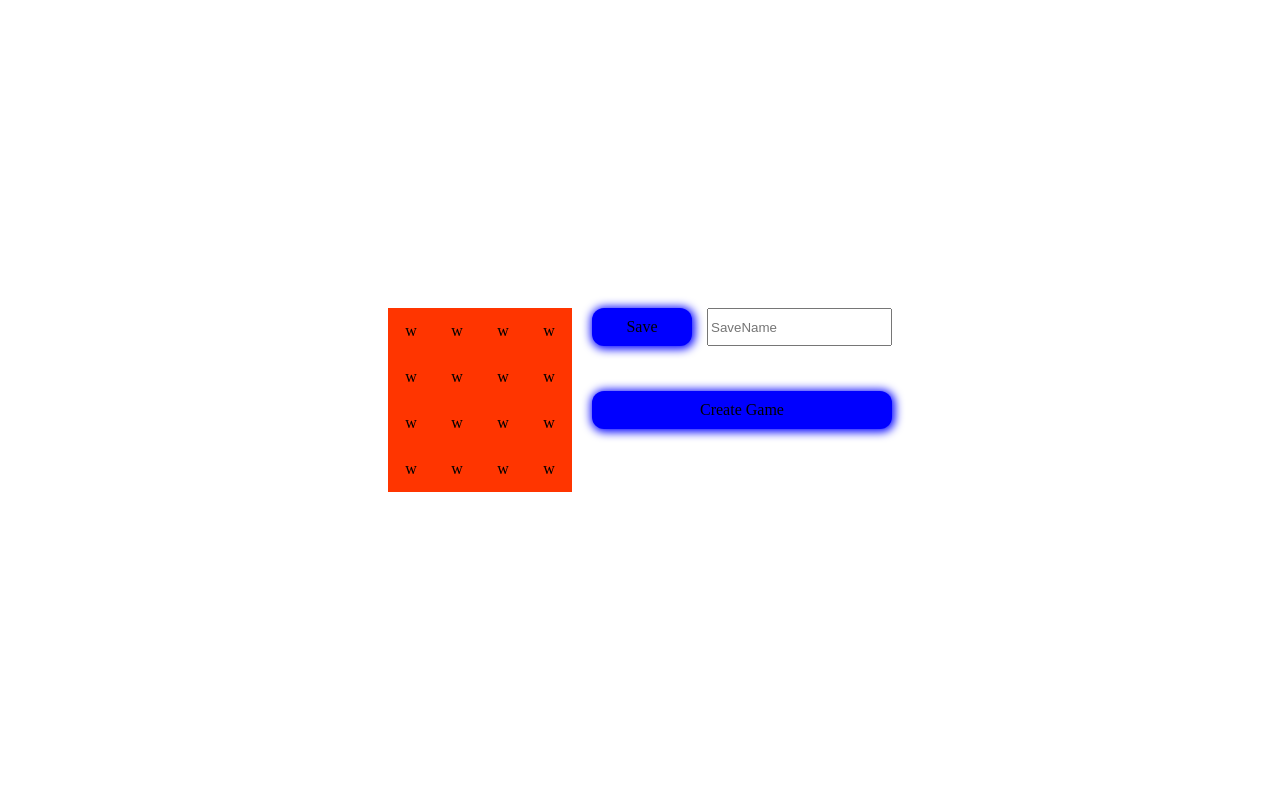
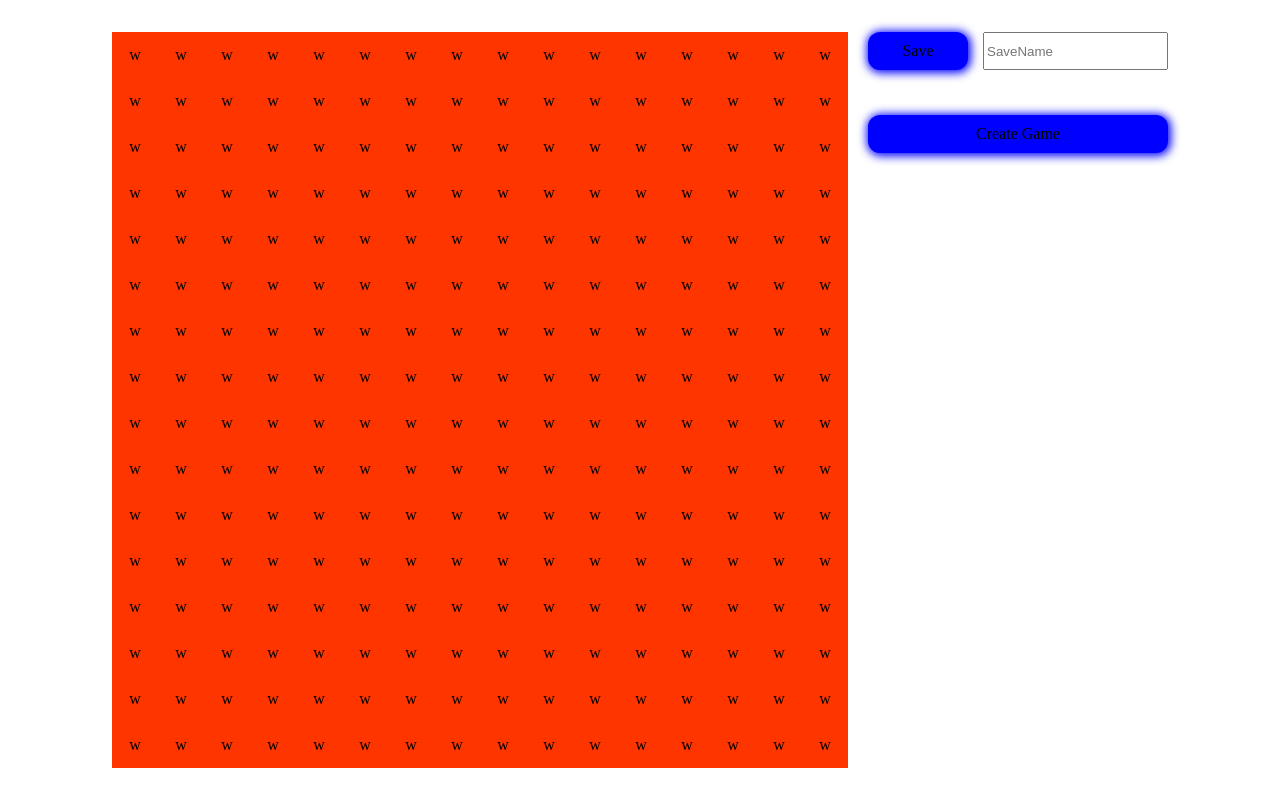
Before and after one commit to FlorianGericke/ap-y2-tsPacman, a React app: page / in a window 1280 px wide. Built offline with nearby package versions, Linux system fonts and the light colour scheme.

Commit message:
structure can initialized from ui
- improvements of ui Code

```diff
--- a/src/app/App.tsx
+++ b/src/app/App.tsx
@@ -3,30 +3,28 @@ import { GameField } from './components/gameField/GameField';
 import './styles/scss/App.scss';
 import { Button } from './components/button/Button';
 import { List } from './components/list/List';
+import { TransferInterface } from '../transfers/TransferInterface';
+import { FieldTypes } from '../game/field/FieldTypes';
 import { GameManager } from '../game/gameManager/GameManager';
-import { ghostPosition } from '../transfers/Types';
-import { FieldTypes } from '../game/field/FieldTypes';
-
-export type FieldableTemp = {
-	mapName: string;
-	width: string;
-	height: string;
-	fields: string[][];
-};
 
 export const App: React.FC = () => {
 	const [gameFieldInformation, setGameFieldInformation] =
-		useState<FieldableTemp>({
-			mapName: '-1',
-			width: '-1',
-			height: '-1',
-			fields: [],
+		useState<TransferInterface>({
+			globals: {
+				width: null,
+				height: null,
+
+				mapName: null,
+
+				playerPostion: null,
+				ghostPositions: null,
+			},
+			specifics: {
+				gameField: [],
+			},
 		});
-	const fieldInformation: string[] = [];
 
-	function updateHandler(e: string) {
-		fieldInformation.push(e);
-	}
+	const upliftedIds: string[] = [];
 
 	function onSave() {
 		const saveName = document.getElementById(
@@ -37,51 +35,74 @@ export const App: React.FC = () => {
 			return;
 		}
 
-		const gamefieldInformation: FieldableTemp = {
-			mapName: saveName.value,
-			width: fieldInformation[0],
-			height: fieldInformation[1],
-			fields: [],
+		const insertNewSaveMap: TransferInterface = {
+			globals: {
+				mapName: saveName.value,
+				width: parseInt(upliftedIds[0]),
+				height: parseInt(upliftedIds[1]),
+			},
+			specifics: {
+				gameField: [],
+			},
 		};
 
-		const fields: string[][] = [];
-		for (let i = 2; i < fieldInformation.length; i++) {
-			fields.push([
-				fieldInformation[i],
-				document.getElementById(fieldInformation[i])!.className,
-			]);
+		for (let i = 2; i < upliftedIds.length; i++) {
+			const fieldType: FieldTypes =
+				document.getElementById(upliftedIds[i]).className ===
+				'Div-field--wall'
+					? FieldTypes.WALL
+					: FieldTypes.PATH;
+
+			insertNewSaveMap.specifics.gameField.push({
+				id: upliftedIds[i],
+				fieldType: fieldType,
+				collected: false,
+			});
 		}
-		gamefieldInformation.fields = fields;
 
-		let savedMaps: FieldableTemp[] | string | null =
+		const localStorageValue: string | null =
 			localStorage.getItem('savedMaps');
 
-		if (!savedMaps) {
-			savedMaps = '[]';
-		}
+		const savedMaps: TransferInterface[] = localStorageValue
+			? (JSON.parse(localStorageValue) as TransferInterface[])
+			: (JSON.parse('[]') as TransferInterface[]);
 
-		savedMaps = JSON.parse(savedMaps) as [];
-
-		const index = savedMaps.findIndex(
-			(field) => field.mapName === gamefieldInformation.mapName,
-		);
+		const index = savedMaps.findIndex((map) => {
+			return map.globals.mapName === insertNewSaveMap.globals.mapName;
+		});
 
 		if (index !== -1) {
-			savedMaps[index] = gamefieldInformation;
+			savedMaps[index] = insertNewSaveMap;
 		} else {
-			savedMaps.push(gamefieldInformation);
+			savedMaps.push(insertNewSaveMap);
 		}
 		localStorage.setItem('savedMaps', JSON.stringify(savedMaps));
-		setGameFieldInformation(gamefieldInformation);
+
+		setGameFieldInformation(insertNewSaveMap);
 	}
+
+	function listClickHandler(element: string) {
+		console.log(element);
+		const localStorageValue: string | null =
+			localStorage.getItem('savedMaps');
+
+		const savedMaps: TransferInterface[] = localStorageValue
+			? (JSON.parse(localStorageValue) as TransferInterface[])
+			: (JSON.parse('[]') as TransferInterface[]);
+
+		const i = savedMaps.find((map) => map.globals.mapName === element);
+
+		setGameFieldInformation(i);
+	}
+
 	return (
 		<div className="Main">
 			<GameField
-				updateFieldInformation={updateHandler}
-				width={4}
-				height={4}
+				width={16}
+				height={16}
 				className="GameField"
 				gamefieldInformation={gameFieldInformation}
+				liftInformationUp={(e) => upliftedIds.push(e)}
 			/>
 			<div style={{ marginLeft: '20px' }}>
 				<div
@@ -101,117 +122,12 @@ export const App: React.FC = () => {
 					/>
 				</div>
 				<List
-					clickHandler={(element) => {
-						let savedMaps: FieldableTemp[] | string | null =
-							localStorage.getItem('savedMaps');
-
-						if (savedMaps) {
-							savedMaps = JSON.parse(savedMaps) as [];
-
-							const i = savedMaps.find(
-								(map) => map.mapName === element,
-							);
-
-							setGameFieldInformation(i!);
-						}
-					}}
+					clickHandler={(element) => listClickHandler(element)}
 					className={'List'}
 				/>
 				<Button
 					onClick={() => {
-						new GameManager({
-							globals: {
-								width: 4,
-								height: 4,
-
-								playerPostion: null,
-								ghostPositions: null,
-							},
-							specifics: {
-								gameField: [
-									{
-										id: '0000',
-										fieldType: FieldTypes.PATH,
-										collected: false,
-									},
-									{
-										id: '0100',
-										fieldType: FieldTypes.PATH,
-										collected: false,
-									},
-									{
-										id: '0200',
-										fieldType: FieldTypes.WALL,
-										collected: false,
-									},
-									{
-										id: '0300',
-										fieldType: FieldTypes.WALL,
-										collected: false,
-									},
-									{
-										id: '0001',
-										fieldType: FieldTypes.PATH,
-										collected: false,
-									},
-									{
-										id: '0101',
-										fieldType: FieldTypes.PATH,
-										collected: false,
-									},
-									{
-										id: '0201',
-										fieldType: FieldTypes.PATH,
-										collected: false,
-									},
-									{
-										id: '0301',
-										fieldType: FieldTypes.WALL,
-										collected: false,
-									},
-									{
-										id: '0002',
-										fieldType: FieldTypes.WALL,
-										collected: false,
-									},
-									{
-										id: '0102',
-										fieldType: FieldTypes.WALL,
-										collected: false,
-									},
-									{
-										id: '0202',
-										fieldType: FieldTypes.PATH,
-										collected: false,
-									},
-									{
-										id: '0302',
-										fieldType: FieldTypes.WALL,
-										collected: false,
-									},
-									{
-										id: '0003',
-										fieldType: FieldTypes.WALL,
-										collected: false,
-									},
-									{
-										id: '0103',
-										fieldType: FieldTypes.WALL,
-										collected: false,
-									},
-									{
-										id: '0203',
-										fieldType: FieldTypes.PATH,
-										collected: false,
-									},
-									{
-										id: '0303',
-										fieldType: FieldTypes.WALL,
-										collected: false,
-									},
-								],
-							},
-						});
+						new GameManager(gameFieldInformation);
 					}}
 					className={'CreateGameButton'}
 				>
--- a/src/app/components/gameField/GameField.tsx
+++ b/src/app/components/gameField/GameField.tsx
@@ -1,31 +1,28 @@
 import React from 'react';
 import { Field } from './Field';
 import './scss/GameField.scss';
-import { FieldableTemp } from '../../App';
 import { koordinateToId } from '../../../transfers/ProjectUtils';
+import { TransferInterface } from '../../../transfers/TransferInterface';
+import { FieldTypes } from '../../../game/field/FieldTypes';
 
 interface GameField {
 	width: number;
 	height: number;
 	fieldSize?: number;
 	className?: string;
-	updateFieldInformation: (string: string) => void;
-	gamefieldInformation: FieldableTemp;
+	gamefieldInformation: TransferInterface;
+	liftInformationUp: (id: string) => void;
 }
 
 export const GameField: React.FC<GameField> = (props) => {
 	const fieldSize = props.fieldSize;
-	const updateFieldInformation = props.updateFieldInformation;
 
-	let width = props.width;
-	let height = props.height;
-	let fields: string[][] = [];
+	const width = props.gamefieldInformation.globals.width ?? props.width;
+	const height = props.gamefieldInformation.globals.height ?? props.height;
+	const fields = props.gamefieldInformation.specifics.gameField;
 
-	if (props.gamefieldInformation.mapName !== '-1') {
-		width = parseInt(props.gamefieldInformation.width);
-		height = parseInt(props.gamefieldInformation.height);
-		fields = props.gamefieldInformation.fields;
-	}
+	props.liftInformationUp(width.toString());
+	props.liftInformationUp(height.toString());
 
 	if (width > 100 || width < 0) {
 		throw new Error('width must be greater than zero and smaller than 100');
@@ -34,20 +31,16 @@ export const GameField: React.FC<GameField> = (props) => {
 		throw new Error('width must be greater than zero and smaller than 100');
 	}
 
-	updateFieldInformation(width.toString());
-	updateFieldInformation(height.toString());
-
 	const colum = [];
 	for (let y = 0; y < height; y++) {
 		const row = [];
 		for (let x = 0; x < width; x++) {
 			const key = koordinateToId(x, y);
 
-			const field = fields.find((field) => field[0] == key);
+			const field = fields.find((field) => field!.id == key);
 			let isPath = false;
 			if (field) {
-				console.log(field);
-				isPath = field[1] === 'Div-field--path';
+				isPath = field.fieldType === FieldTypes.PATH;
 			}
 
 			row.push(
@@ -58,12 +51,11 @@ export const GameField: React.FC<GameField> = (props) => {
 					key={parseInt(key)}
 				/>,
 			);
-			updateFieldInformation(key);
+
+			props.liftInformationUp(koordinateToId(x, y));
 		}
 		colum.push(row);
 	}
-
-	console.log(props.gamefieldInformation);
 
 	return (
 		<div className={props.className}>
--- a/src/game/gameManager/GameManageable.ts
+++ b/src/game/gameManager/GameManageable.ts
@@ -1,6 +1,6 @@
 import { Controllable } from './../Controllable';
 import React from 'react';
-import { FieldableTemp } from '../../app/App';
+import { TransferInterface } from '../../transfers/TransferInterface';
 
 export interface GameManageable {
 	runGame: () => void;
@@ -10,6 +10,6 @@ export interface GameManageable {
 	getGameControls: () => Controllable;
 
 	setUiUpdateHook: (
-		hook: React.Dispatch<React.SetStateAction<FieldableTemp>>,
+		hook: React.Dispatch<React.SetStateAction<TransferInterface>>,
 	) => void;
 }
--- a/src/game/gameManager/GameManager.ts
+++ b/src/game/gameManager/GameManager.ts
@@ -1,7 +1,6 @@
 import { TransferInterface } from './../../transfers/TransferInterface';
 import { GameManageable } from './GameManageable';
 import { Controllable } from '../Controllable';
-import { FieldableTemp } from '../../app/App';
 import React from 'react';
 import GameField from '../field/GameField';
 
@@ -10,6 +9,7 @@ export class GameManager implements GameManageable {
 		const temp = new GameField(uiInformation);
 		console.log(temp.toArray());
 		temp.printInConsole(false);
+		console.log('');
 		temp.printInConsole(true);
 	}
 
@@ -31,7 +31,7 @@ export class GameManager implements GameManageable {
 	}
 
 	setUiUpdateHook(
-		hook: React.Dispatch<React.SetStateAction<FieldableTemp>>,
+		hook: React.Dispatch<React.SetStateAction<TransferInterface>>,
 	): void {
 		throw new Error('not implemented yet');
 	}
--- a/src/transfers/TransferInterface.ts
+++ b/src/transfers/TransferInterface.ts
@@ -2,11 +2,12 @@ import { field, ghostPosition, playerPostion } from './Types';
 
 export interface TransferInterface {
 	globals: {
+		mapName: string;
 		width: number;
 		height: number;
 
-		playerPostion: playerPostion | null;
-		ghostPositions: ghostPosition[] | null;
+		playerPostion?: playerPostion;
+		ghostPositions?: ghostPosition[];
 	};
 	specifics: {
 		gameField: field[];
--- a/src/transfers/Types.ts
+++ b/src/transfers/Types.ts
@@ -1,7 +1,7 @@
 import { FieldTypes } from '../game/field/FieldTypes';
 
-export type playerPostion = number | null;
-export type ghostPosition = { id: number; position: number } | null;
+export type playerPostion = number;
+export type ghostPosition = { id: number; position: number };
 export type field = {
 	id: string;
 	fieldType: FieldTypes;
--- a/tsconfig.json
+++ b/tsconfig.json
@@ -78,7 +78,7 @@
     /* Type Checking */
     "strict": true,                                      /* Enable all strict type-checking options. */
     // "noImplicitAny": true,                            /* Enable error reporting for expressions and declarations with an implied 'any' type. */
-    // "strictNullChecks": true,                         /* When type checking, take into account 'null' and 'undefined'. */
+     "strictNullChecks": false,                         /* When type checking, take into account 'null' and 'undefined'. */
     // "strictFunctionTypes": true,                      /* When assigning functions, check to ensure parameters and the return values are subtype-compatible. */
     // "strictBindCallApply": true,                      /* Check that the arguments for 'bind', 'call', and 'apply' methods match the original function. */
     // "strictPropertyInitialization": true,             /* Check for class properties that are declared but not set in the constructor. */
```
Also changed, not shown: src/app/components/list/List.tsx (+7 -2 lines), src/game/field/GameField.ts (+10 -10 lines).
